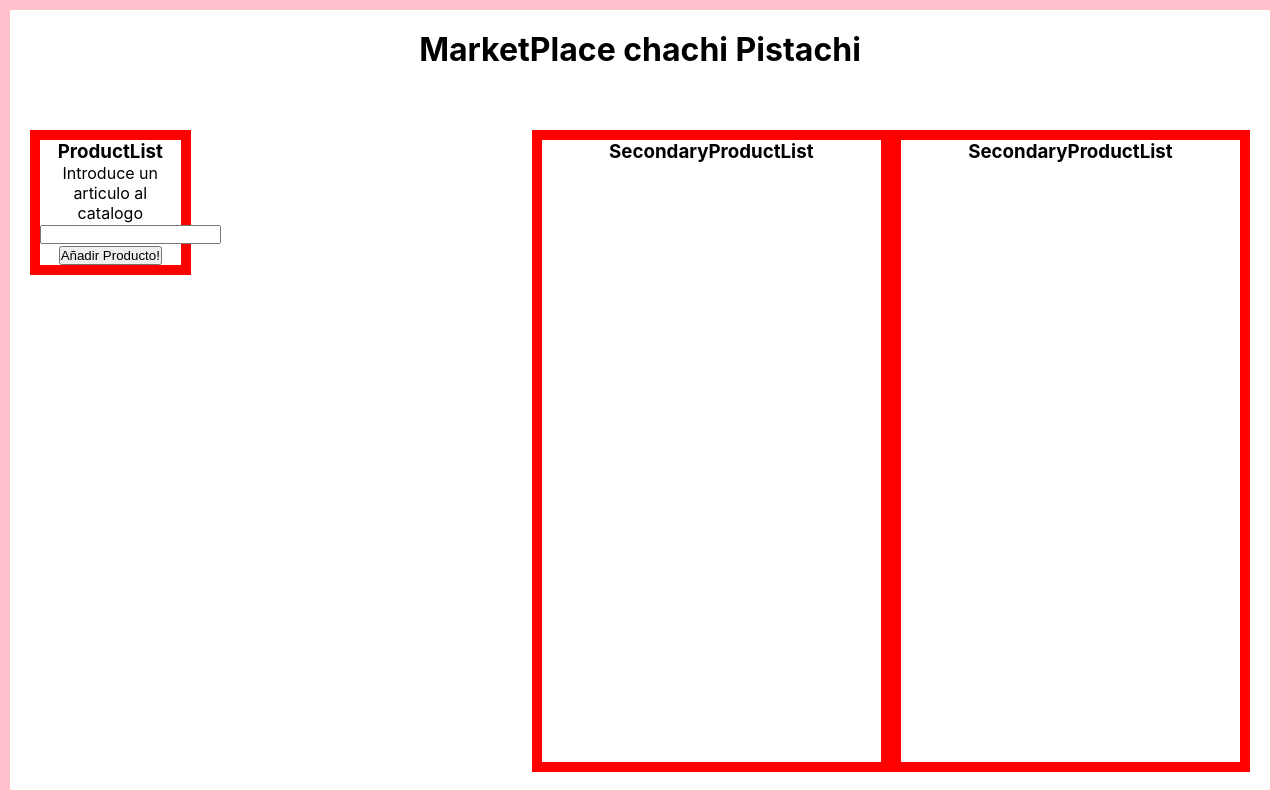
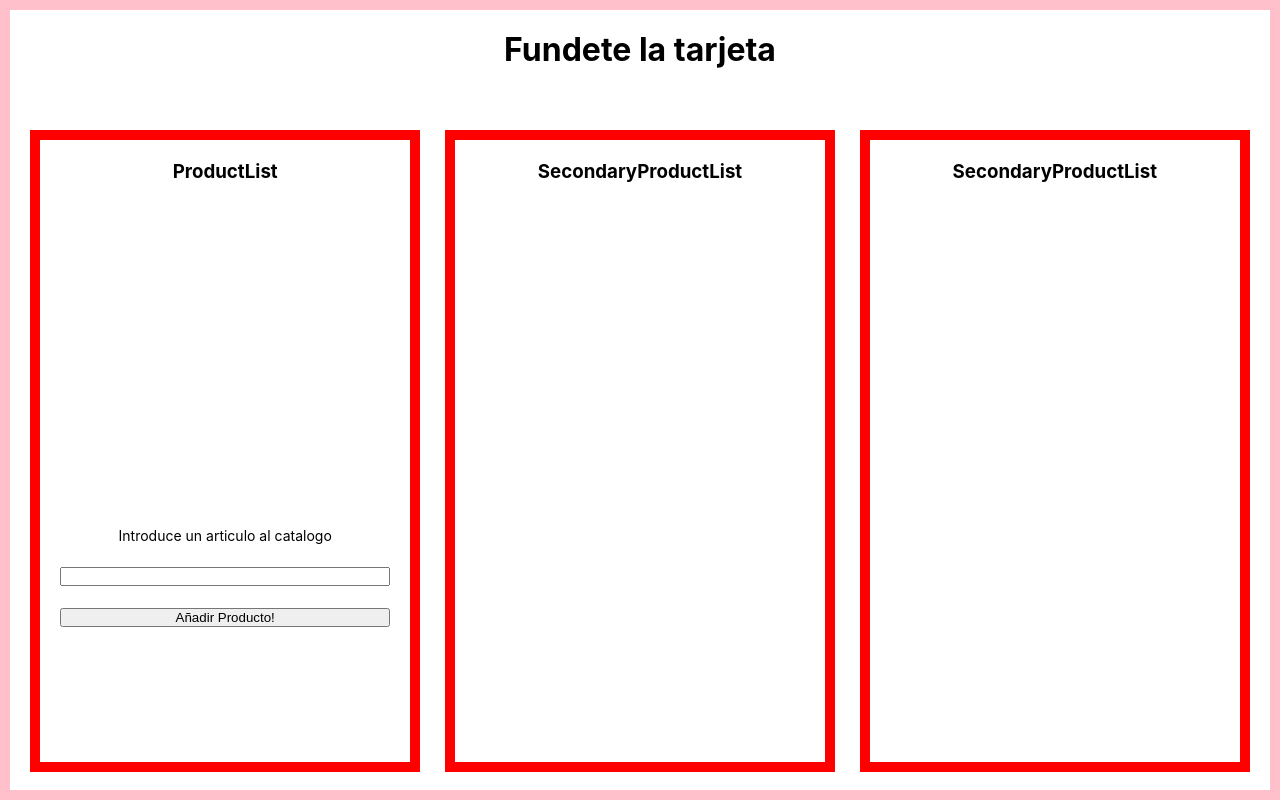
Before and after one commit to rqlromo/redux, a React (Create React App) app: page / in a window 1280 px wide. Built offline with nearby package versions, Linux system fonts and the light colour scheme.

Commit message:
addProduct functionality

```diff
--- a/src/App.css
+++ b/src/App.css
@@ -17,12 +17,6 @@ body {
   text-align: center;
 }
 
-.container-list {
-  border: 10px solid red;
-  width: 32%;
-  text-align: center;
-}
-
 .subcontainer-market {
   padding-top: 5%;
   display: flex;
--- a/src/components/App.js
+++ b/src/components/App.js
@@ -10,7 +10,7 @@ class App extends Component {
       <div className="container-market">
         <header>
           <h1>
-            MarketPlace chachi Pistachi
+            Fundete la tarjeta
           </h1>
         </header>
         <div className="subcontainer-market">
--- a/src/components/Form.js
+++ b/src/components/Form.js
@@ -1,6 +1,7 @@
 import React from "react";
 import { connect } from "react-redux";
 import { addProduct } from "../actions";
+import '../stylesheets/Form.css';
 
 class Form extends React.Component {
   constructor(props) {
@@ -17,7 +18,6 @@ class Form extends React.Component {
 
   _add(event) {
     event.preventDefault();
-    console.log("lentorra!");
     this.props.addProduct(this.state);
     this.setState({
       prod: ""
@@ -33,16 +33,19 @@ class Form extends React.Component {
 
   render() {
     return (
-      <div className="container-list">
-        <h3>ProductList</h3>
-        <form onSubmit={this._add}>
-          <label htmlFor="">Introduce un articulo al catalogo</label>
+      <div>
+        <form className="form-container" onSubmit={this._add}>
+          <label htmlFor="">
+            Introduce un articulo al catalogo
+          </label>
           <input
             type="text"
-            // value={this.state.prod}
+            value={this.state.prod}
             onChange={this.handleChangeInput}
           />
-          <button type="submit">Añadir Producto!</button>
+          <button type="submit">
+            Añadir Producto!
+          </button>
         </form>
       </div>
     );
--- a/src/components/List.js
+++ b/src/components/List.js
@@ -16,7 +16,7 @@ class List extends Component {
   }
 }
 
-//tenemos acceso a un props que se va a llamar list y otro que se va a llamar search
+//tenemos acceso a un props que se llama listProducts
 //el state nos lo devuelve el callback de mapStateToProps (es como el event de los addEventListener)
 function mapStateToProps(state) {
   return {
--- a/src/components/ProductList.js
+++ b/src/components/ProductList.js
@@ -1,14 +1,17 @@
 import React, { Component } from "react";
 import List from './List';
 import Form from './Form';
-
+import '../stylesheets/ProductList.css';
 
 class ProductList extends Component {
   render() {
     return (
-      <div>
-        <Form/>
-        <List/>
+      <div className="container-list">
+        <h3>ProductList</h3>
+        <div className="subcontainer-list">
+          <List/>
+          <Form/>
+        </div>
       </div>
     );
   }
--- a/src/reducers/productList.js
+++ b/src/reducers/productList.js
@@ -17,7 +17,8 @@ export default function contentReducer(state = initialState, action) {
       return { ...state, listProducts: state.listProducts.concat([action.product]) }
       // return Object.assign({}, state, {
       //   listProducts: state.listProducts.concat([action.product]),
-      //   name: action.name
+      //   name: action.name,
+      //   avatar: action.avatar,
       // });
 
     default:
--- /dev/null
+++ b/src/stylesheets/Form.css
@@ -0,0 +1,7 @@
+.form-container {
+  font-size: 14px;
+  height: 100px;
+  display: flex;
+  flex-direction: column;
+  justify-content: space-between;
+}
--- /dev/null
+++ b/src/stylesheets/ProductList.css
@@ -0,0 +1,20 @@
+.container-list {
+  border: 10px solid red;
+  padding: 20px;
+  width: 32%;
+  text-align: center;
+  display: flex;
+  flex-direction: column;
+  justify-content: space-between;
+}
+
+.subcontainer-list {
+  height: 100%;
+  display: flex;
+  flex-direction: column;
+  justify-content: space-around;
+}
+
+li {
+  list-style-type: none;
+}
```
